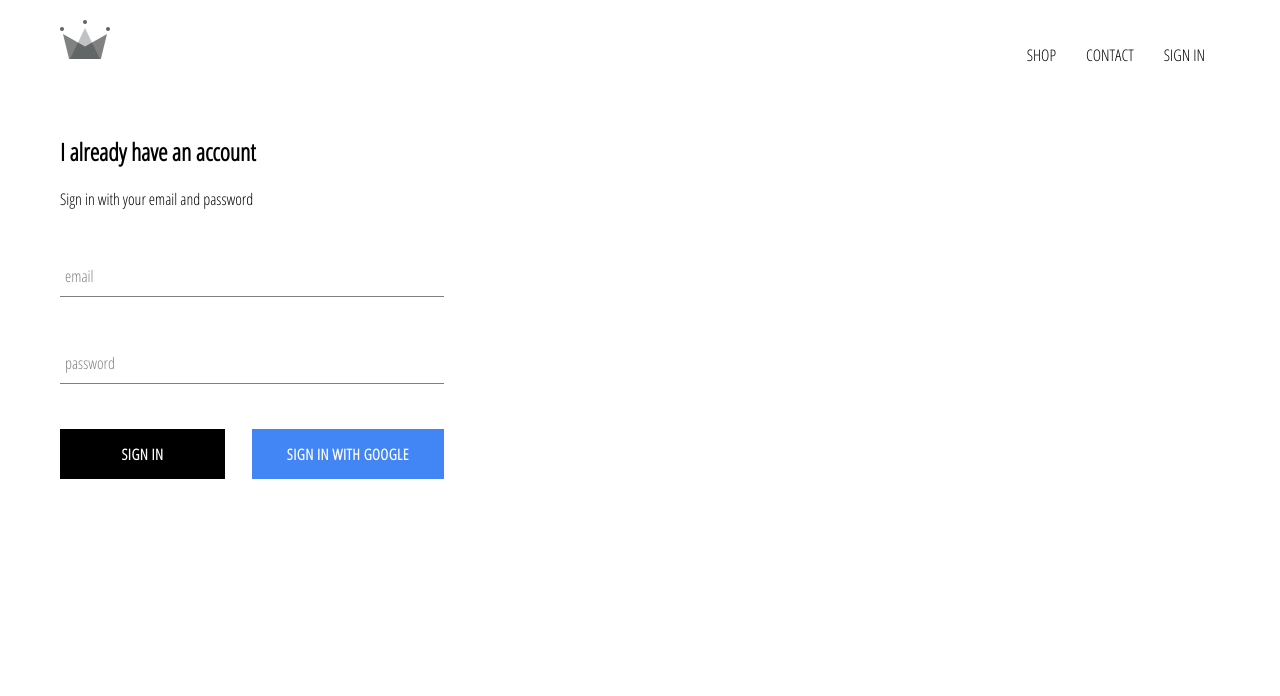
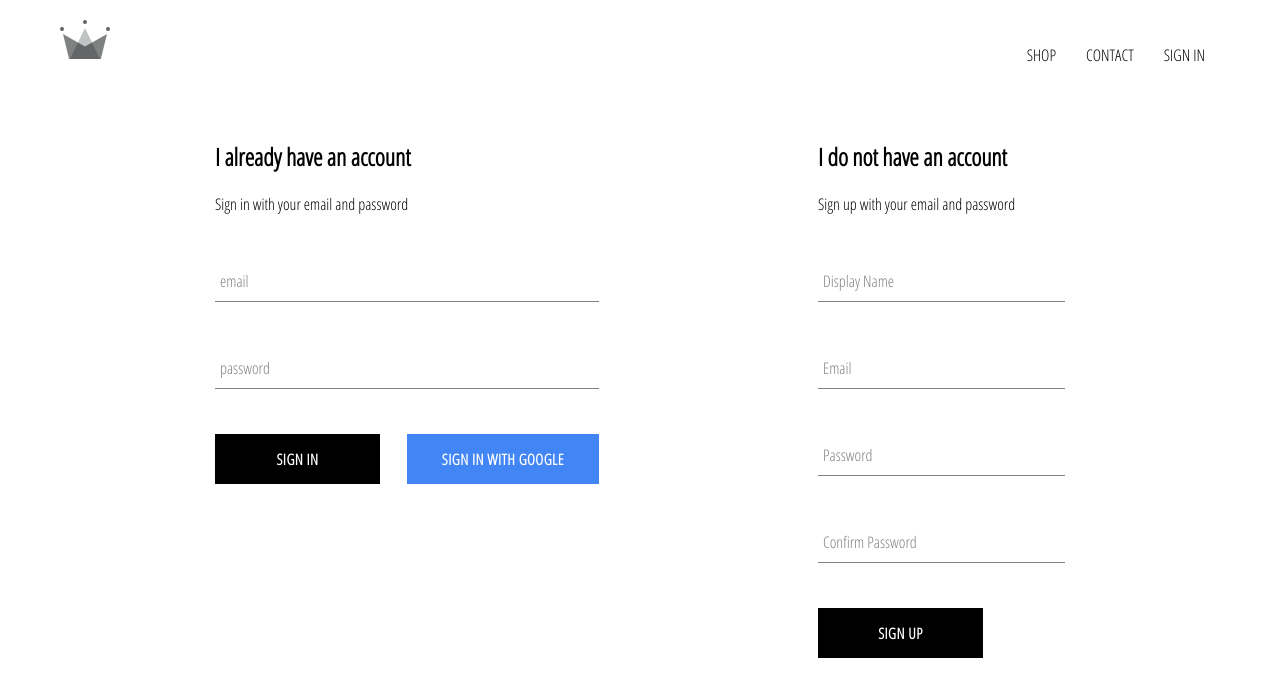
Before and after one commit to santirogo/crwn-clothing, a React (Create React App) app: page /signin in a window 1280 px wide. Shown: the top 696 px of the page. Built offline with nearby package versions, Linux system fonts and the light colour scheme; no server answers.

Commit message:
Se implementa autenticación con Firebase

```diff
--- a/src/App.js
+++ b/src/App.js
@@ -6,7 +6,7 @@
 import ShopPage from "./pages/shop/shop.component";
 import Header from "./components/header/header.component"
 import SignInAndSignUpPage from "./pages/sign-in-and-sign-up/sign-in-and-sign-up.component";
-import { auth } from "./firebase/firebase.utils";
+import { auth, createUserProfileDocument } from "./firebase/firebase.utils";
 
 class App extends React.Component {
     constructor() {
@@ -20,8 +20,21 @@
     unsubscribeFromAuth = null;
 
     componentDidMount() {
-        this.unsubscribeFromAuth = auth.onAuthStateChanged(user => {
-           this.setState({ currentUser: user });
+        this.unsubscribeFromAuth = auth.onAuthStateChanged(async userAuth => {
+            if (userAuth) {
+                const userRef = createUserProfileDocument(userAuth);
+                (await userRef).onSnapshot(snapshot => {
+                    this.setState({
+                        currentUser: {
+                            id: snapshot.id,
+                            ...snapshot.data()
+                        }
+                    });
+                    console.log(this.state)
+                });
+            } else {
+                this.setState({currentUser: userAuth});
+            }
         });
     }
 
--- a/src/components/header/header.component.jsx
+++ b/src/components/header/header.component.jsx
@@ -23,7 +23,7 @@
                 currentUser ?
                     <div className="option" onClick={() => auth.signOut()}>SIGN OUT</div>
                 :
-                    <Link className="option">SIGN IN</Link>
+                    <Link className="option" to="/signin">SIGN IN</Link>
             }
         </div>
     </div>
--- /dev/null
+++ b/src/components/sign-up/sign-up.component.jsx
@@ -0,0 +1,100 @@
+import React from 'react';
+
+import FormInput from '../form-input/form-input.component';
+import CustomButton from '../custom-button/custom-button.component';
+
+import { auth, createUserProfileDocument } from "../../firebase/firebase.utils";
+
+import './sign-up.styles.scss';
+
+class SignUp extends React.Component {
+    constructor() {
+        super();
+
+        this.state = {
+            displayName: '',
+            email: '',
+            password: '',
+            confirmPassword: ''
+        }
+    }
+
+    handleSubmit = async (event) => {
+        event.preventDefault();
+
+        const { displayName, email, password, confirmPassword } = this.state;
+
+        if (password !== confirmPassword) {
+            alert("passwords don't match");
+            return;
+        }
+
+        try {
+            const { user } = await auth.createUserWithEmailAndPassword(email, password);
+
+            await createUserProfileDocument(user, { displayName });
+
+            this.setState({
+                displayName: '',
+                email: '',
+                password: '',
+                confirmPassword: ''
+            });
+        } catch (error) {
+            console.error(error)
+        }
+    }
+
+    handleChange = (event) => {
+        const { name, value } = event.target;
+
+        this.setState({[name]: value});
+    }
+
+    render() {
+        const { displayName, email, password, confirmPassword } = this.state;
+        return(
+            <div className="signup">
+                <h2 className="title">I do not have an account</h2>
+                <span>Sign up with your email and password</span>
+                <form className="sign-up-form" onSubmit={this.handleSubmit}>
+                    <FormInput
+                        type="text"
+                        name="displayName"
+                        value={displayName}
+                        onChange={this.handleChange}
+                        label="Display Name"
+                        required
+                    />
+                    <FormInput
+                        type="email"
+                        name="email"
+                        value={email}
+                        onChange={this.handleChange}
+                        label="Email"
+                        required
+                    />
+                    <FormInput
+                        type="password"
+                        name="password"
+                        value={password}
+                        onChange={this.handleChange}
+                        label="Password"
+                        required
+                    />
+                    <FormInput
+                        type="password"
+                        name="confirmPassword"
+                        value={confirmPassword}
+                        onChange={this.handleChange}
+                        label="Confirm Password"
+                        required
+                    />
+                    <CustomButton type="submit">SIGN UP</CustomButton>
+                </form>
+            </div>
+        );
+    }
+}
+
+export default SignUp;
--- /dev/null
+++ b/src/components/sign-up/sign-up.styles.scss
@@ -0,0 +1,8 @@
+.sign-up {
+  display: flex;
+  flex-direction: column;
+  width: 380px;
+  .title {
+    margin: 10px 0;
+  }
+}
--- a/src/firebase/firebase.utils.js
+++ b/src/firebase/firebase.utils.js
@@ -10,6 +10,32 @@
     messagingSenderId: "246009964304",
     appId: "1:246009964304:web:a9529b2a7396cefef4e795",
     measurementId: "G-91695KGSSL"
+};
+
+export const createUserProfileDocument = async (userAuth, additionalData) => {
+    if (!userAuth) return;
+
+    const userRef = firestore.doc(`users/${userAuth.uid}`);
+
+    const snapShot = await userRef.get();
+
+    if (!snapShot.exists) {
+        const { displayName, email } = userAuth;
+        const createdAt = new Date();
+
+        try {
+            await userRef.set({
+                displayName,
+                email,
+                createdAt,
+                ...additionalData
+            });
+        } catch (error) {
+            console.error('error creating user', error.message)
+        }
+    }
+
+    return userRef;
 }
 
 firebase.initializeApp(config);
--- a/src/pages/sign-in-and-sign-up/sign-in-and-sign-up.component.jsx
+++ b/src/pages/sign-in-and-sign-up/sign-in-and-sign-up.component.jsx
@@ -3,9 +3,13 @@
 import './sign-in-and-sign-up.styles.scss';
 
 import SignIn from "../../components/sign-in/sign-in.component";
+import SignUp from "../../components/sign-up/sign-up.component";
 
 const SignInAndSignUpPage = () => (
-    <SignIn />
+    <div className="sign-in-and-sign-up">
+        <SignIn />
+        <SignUp />
+    </div>
 );
 
 export default SignInAndSignUpPage;
--- a/src/pages/sign-in-and-sign-up/sign-in-and-sign-up.styles.scss
+++ b/src/pages/sign-in-and-sign-up/sign-in-and-sign-up.styles.scss
@@ -0,0 +1,6 @@
+.sign-in-and-sign-up {
+  width: 850px;
+  display: flex;
+  justify-content: space-between;
+  margin: 30px auto;
+}
```
